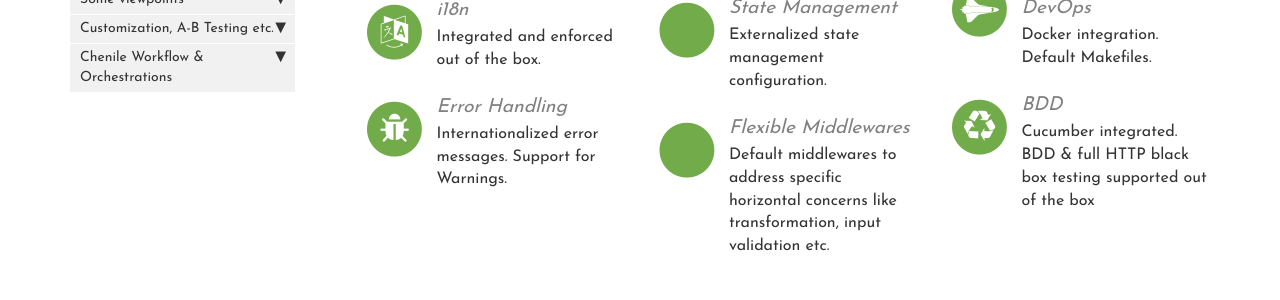
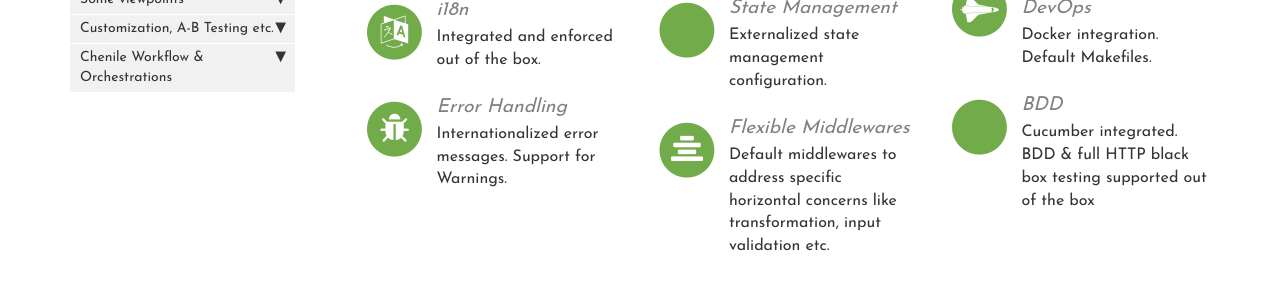
Before and after one commit to rajakolluru/cheniledocs.github.io, a Jekyll site: the page built from index.html, in a window 1280 px wide and 900 px high, scrolled down 1144 px. Shown: the part 337-637 px from the top of the window. Built offline with Jekyll 4.4.1, drawn with Linux system fonts in a browser that asks for light colours; comment, search, counter and statistics services are not loaded.

Commit message:
icon change

```diff
--- a/index.html
+++ b/index.html
@@ -196,7 +196,7 @@
                 <div class="pull-left">
                     <span class="fa-stack fa-2x">
                           <i class="fa fa-circle fa-stack-2x text-primary"></i>
-                          <i class="fa fa-center fa-stack-1x fa-inverse"></i>
+                          <i class="fa fa-align-center fa-stack-1x fa-inverse"></i>
                     </span>
                 </div>
                 <div class="media-body">
@@ -234,7 +234,7 @@
                 <div class="pull-left">
                     <span class="fa-stack fa-2x">
                           <i class="fa fa-circle fa-stack-2x text-primary"></i>
-                          <i class="fa fa-recycle fa-stack-1x fa-inverse"></i>
+                          <i class="fa fa-vial fa-stack-1x fa-inverse"></i>
                     </span>
                 </div>
                 <div class="media-body">
```
